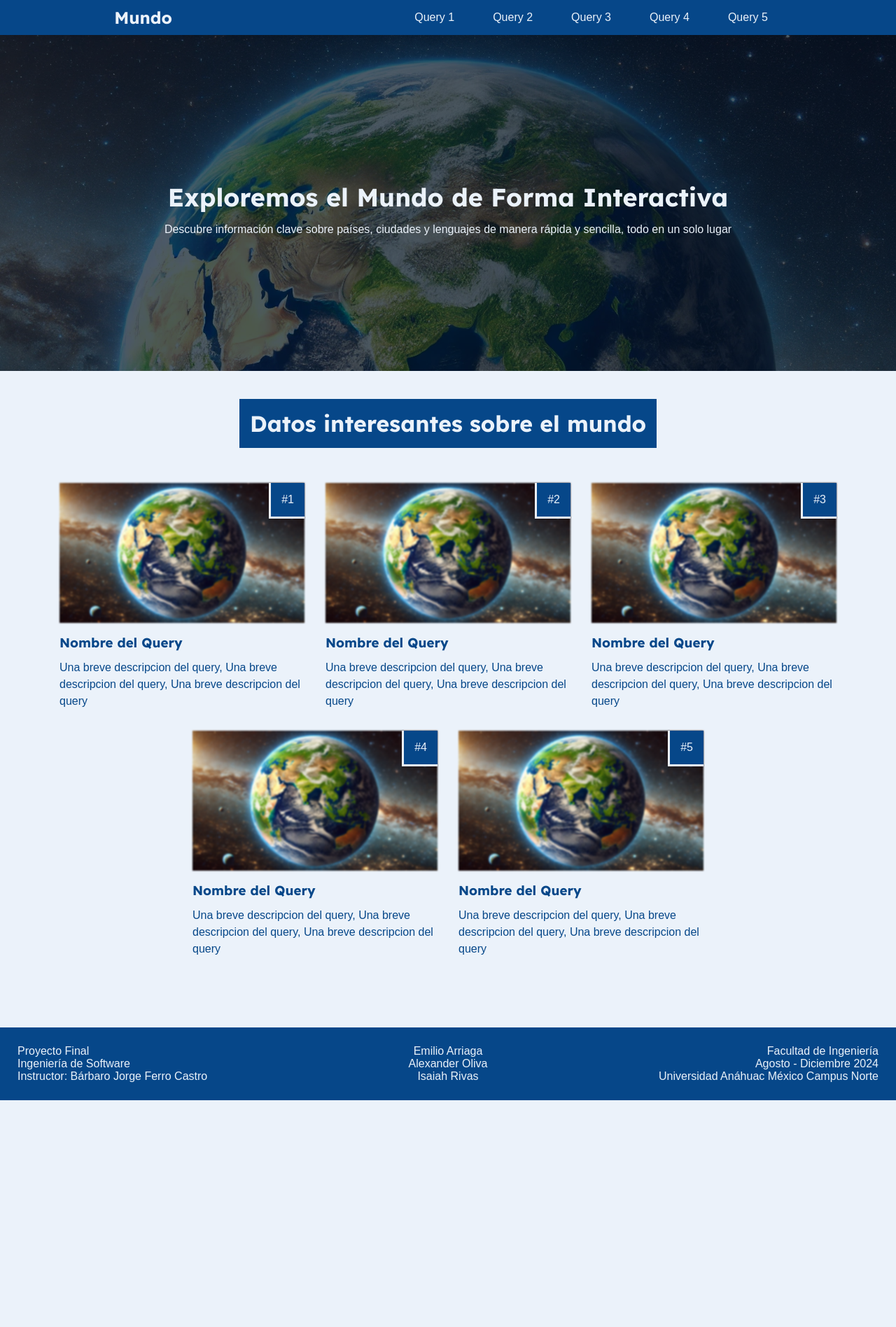
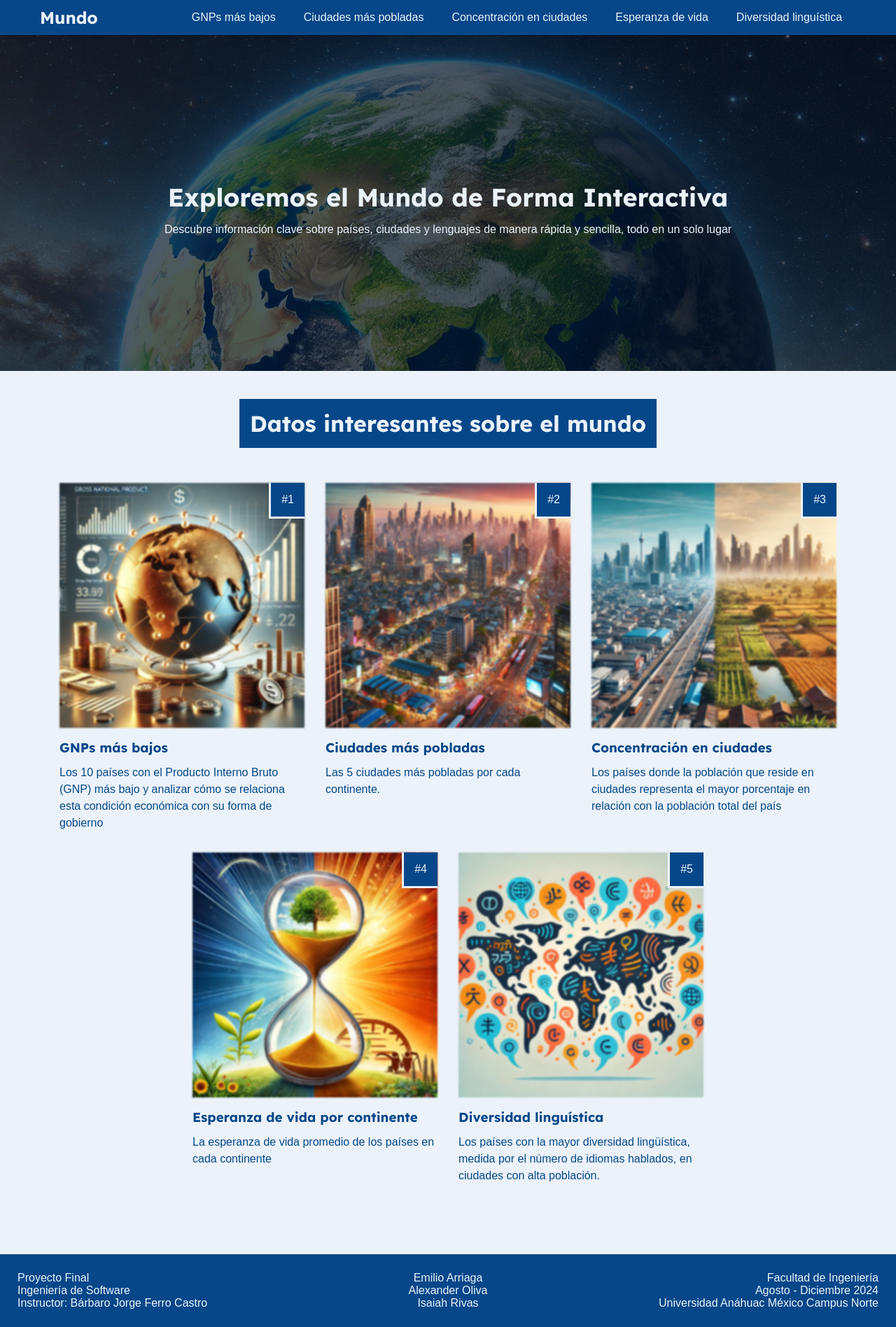
Before and after one commit to AlexCayd/world, a Flask app: page / in a window 1280 px wide. Shown: the whole page at 70% size. Before the commit the page ends 1572 px from the top, so only its background shows below. Run offline with Flask 3, Linux system fonts and the light colour scheme; some web fonts are replaced.

Commit message:
Imagenes en index y navegacion

```diff
--- a/app/static/styles.css
+++ b/app/static/styles.css
@@ -61,7 +61,6 @@ a {
     display: flex;
     flex-wrap: wrap;
     justify-content: center;
-    gap: 15px;
 }
 
 
--- a/app/templates/base.html
+++ b/app/templates/base.html
@@ -13,11 +13,11 @@
         </a>
 
         <nav class="navegacion">
-            <a href="{{ url_for('consulta_1')}}" class="navegacion__enlace">Query 1</a>
-            <a href="{{ url_for('consulta_2')}}" class="navegacion__enlace">Query 2</a>
-            <a href="{{ url_for('consulta_3')}}" class="navegacion__enlace">Query 3</a>
-            <a href="{{ url_for('consulta_4')}}" class="navegacion__enlace">Query 4</a>
-            <a href="{{ url_for('consulta_5')}}" class="navegacion__enlace">Query 5</a>
+            <a href="{{ url_for('consulta_1')}}" class="navegacion__enlace">GNPs más bajos</a>
+            <a href="{{ url_for('consulta_2')}}" class="navegacion__enlace">Ciudades más pobladas</a>
+            <a href="{{ url_for('consulta_3')}}" class="navegacion__enlace">Concentración en ciudades</a>
+            <a href="{{ url_for('consulta_4')}}" class="navegacion__enlace">Esperanza de vida</a>
+            <a href="{{ url_for('consulta_5')}}" class="navegacion__enlace">Diversidad linguística</a>
         </nav>
     </header>
 
--- a/app/templates/index.html
+++ b/app/templates/index.html
@@ -9,56 +9,56 @@
 <main class="queries contenedor">
     <a href="{{ url_for('consulta_1')}}" class="query">
         <div class="query__imagen">
-            <img src="../static/hero-world.webp" alt="Imagen" class="query__img">
+            <img src="../static/query1.webp" alt="Imagen" class="query__img">
             <p class="query__num">#1</p>
         </div>
         <div class="query__texto">
-            <h3 class="query__titulo">Nombre del Query</h3>
-            <p class="query__descripcion">Una breve descripcion  del query, Una breve descripcion  del query, Una breve descripcion  del query</p>
+            <h3 class="query__titulo">GNPs más bajos</h3>
+            <p class="query__descripcion">Los 10 países con el Producto Interno Bruto (GNP) más bajo y analizar cómo se relaciona esta condición económica con su forma de gobierno</p>
         </div>
     </a>
 
     <a href="{{ url_for('consulta_2')}}" class="query">
         <div class="query__imagen">
-            <img src="../static/hero-world.webp" alt="Imagen" class="query__img">
+            <img src="../static/query2.webp" alt="Imagen" class="query__img">
             <p class="query__num">#2</p>
         </div>
         <div class="query__texto">
-            <h3 class="query__titulo">Nombre del Query</h3>
-            <p class="query__descripcion">Una breve descripcion  del query, Una breve descripcion  del query, Una breve descripcion  del query</p>
+            <h3 class="query__titulo">Ciudades más pobladas</h3>
+            <p class="query__descripcion">Las 5 ciudades más pobladas por cada continente.</p>
         </div>
     </a>
 
     <a href="{{ url_for('consulta_3')}}" class="query">
         <div class="query__imagen">
-            <img src="../static/hero-world.webp" alt="Imagen" class="query__img">
+            <img src="../static/query3.webp" alt="Imagen" class="query__img">
             <p class="query__num">#3</p>
         </div>
         <div class="query__texto">
-            <h3 class="query__titulo">Nombre del Query</h3>
-            <p class="query__descripcion">Una breve descripcion  del query, Una breve descripcion  del query, Una breve descripcion  del query</p>
+            <h3 class="query__titulo">Concentración en ciudades</h3>
+            <p class="query__descripcion">Los países donde la población que reside en ciudades representa el mayor porcentaje en relación con la población total del país</p>
         </div>
     </a>
 
     <a href="{{ url_for('consulta_4')}}" class="query">
         <div class="query__imagen">
-            <img src="../static/hero-world.webp" alt="Imagen" class="query__img">
+            <img src="../static/query4.webp" alt="Imagen" class="query__img">
             <p class="query__num">#4</p>
         </div>
         <div class="query__texto">
-            <h3 class="query__titulo">Nombre del Query</h3>
-            <p class="query__descripcion">Una breve descripcion  del query, Una breve descripcion  del query, Una breve descripcion  del query</p>
+            <h3 class="query__titulo">Esperanza de vida por continente</h3>
+            <p class="query__descripcion">La esperanza de vida promedio de los países en cada continente</p>
         </div>
     </a>
 
     <a href="{{ url_for('consulta_5')}}" class="query">
         <div class="query__imagen">
-            <img src="../static/hero-world.webp" alt="Imagen" class="query__img">
+            <img src="../static/query5.webp" alt="Imagen" class="query__img">
             <p class="query__num">#5</p>
         </div>
         <div class="query__texto">
-            <h3 class="query__titulo">Nombre del Query</h3>
-            <p class="query__descripcion">Una breve descripcion  del query, Una breve descripcion  del query, Una breve descripcion  del query</p>
+            <h3 class="query__titulo">Diversidad linguística</h3>
+            <p class="query__descripcion">Los países con la mayor diversidad lingüística, medida por el número de idiomas hablados, en ciudades con alta población.</p>
         </div>
     </a>
 </main>
```
Also changed, not shown: app/static/query1.webp (added), app/static/query2.webp (added), app/static/query3.webp (added), app/static/query4.webp (added), app/static/query5.webp (added).
